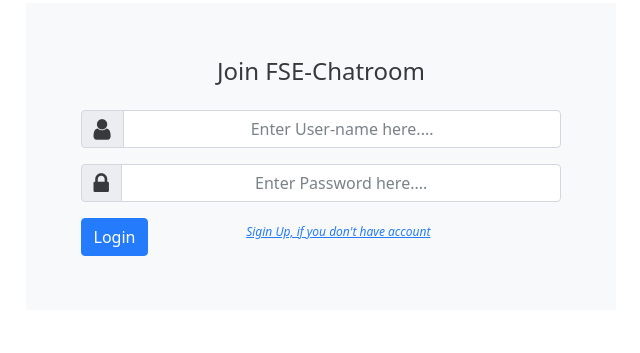
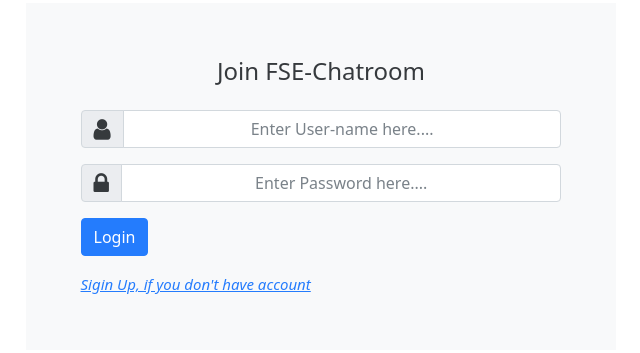
Before and after one commit to pattyish/Simple-Chatroom, a plain HTML site: page front-end/index.html in a window 1280 px wide. Shown: the part 125-478 px from the top of the page, without its empty margins (319-959 px from the left). Drawn offline with nearby package versions, Linux system fonts and the light colour scheme.

Commit message:
fixing bug

```diff
--- a/front-end/index.html
+++ b/front-end/index.html
@@ -44,11 +44,11 @@
                                 placeholder="Enter Password here....">
                         </div>
                     </div>
-                    <div class="col-4">
+                    <div class="col-12">
                         <button type="submit" id="login" class="btn btn-primary">Login</button>
                     </div>
-                    <div class="col-6">
-                        <a href="sign_up.html" style="font-style: italic; font-weight: 500; font-size: 12px;">Sigin Up,
+                    <div class="col-12">
+                        <a href="sign_up.html" style="font-style: italic; font-weight: 500; font-size: 15px;">Sigin Up,
                             if you don't have account</a>
                     </div>
                 </div>
```
